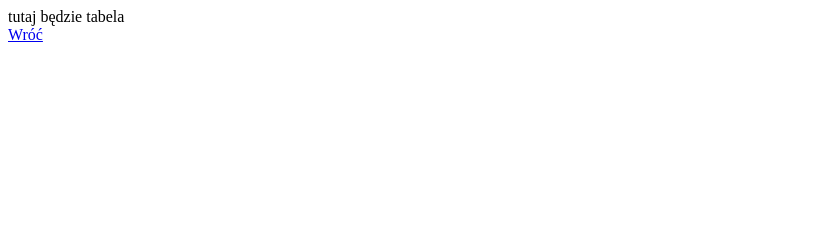
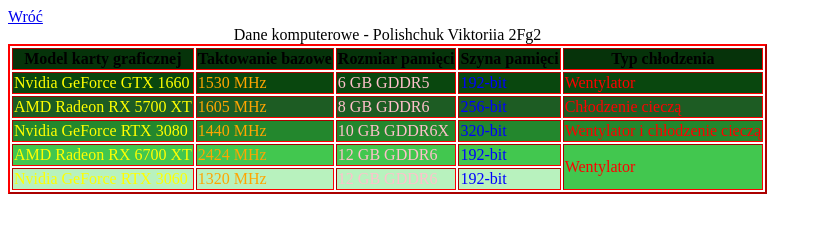
Before and after one commit to vikto-ria/Zadania1-6, a plain HTML site: page tabela_polishchuk.html in a window 1280 px wide. Shown: the whole page, without its empty margins (0-822 px from the left). Drawn offline with Linux system fonts and the light colour scheme.

Commit message:
tabela_polishchuk.html

```diff
--- a/tabela_polishchuk.html
+++ b/tabela_polishchuk.html
@@ -1,11 +1,77 @@
 <!DOCTYPE html>
- <html lang="pl-PL">
-  <head>
-    <meta charset="UTF-8">
-    <title>Tabela</title>
-  </head>
+<html lang="pl-PL">
+<head>
+<meta charset="UTF-8">
+<title>Tabela HTML</title>
+</head>
+ <style>
+        body {
+            color: BLACK;
+        .modelKarty {
+            color: YELLOW
+        }
+        .taktowanie {
+            color: ORANGE
+        }
+        .RAM {
+            color: PINK
+        }
+        .SZYNA {
+            color: BLUE
+        }
+        .chlodzenie {
+            color: RED
+        }
+    </style>
 <body>
-tutaj będzie tabela<br>
 <a href="index.html">Wróć</a>
+<table border=2 style="border-color:rgb(255,0,0);">
+<caption>Dane komputerowe - Polishchuk Viktoriia 2Fg2</caption>
+<thead>
+    <tr style="background-color:rgb(6, 51, 10);">
+      <th>Model karty graficznej</th>
+      <th>Taktowanie bazowe</th>
+      <th>Rozmiar pamięci</th>
+      <th>Szyna pamięci</th>
+      <th>Typ chłodzenia</th>
+    </tr>
+  </thead>
+  <tbody>
+    <tr style="background-color:rgb(9, 71, 14);">
+      <td class="modelKarty">Nvidia GeForce GTX 1660</td>
+      <td class="taktowanie">1530 MHz</td>
+      <td class="RAM">6 GB GDDR5</td>
+      <td class="SZYNA">192-bit</td>
+      <td class="chlodzenie">Wentylator</td>
+    </tr>
+    <tr style="background-color:rgb(29, 92, 35);">
+      <td class="modelKarty">AMD Radeon RX 5700 XT</td>
+      <td class="taktowanie">1605 MHz</td>
+      <td class="RAM">8 GB GDDR6</td>
+      <td class="SZYNA">256-bit</td>
+      <td class="chlodzenie">Chłodzenie cieczą</td>
+    </tr>
+    <tr style="background-color:rgb(35, 135, 45);">
+      <td class="modelKarty">Nvidia GeForce RTX 3080</td>
+      <td class="taktowanie">1440 MHz</td>
+      <td class="RAM">10 GB GDDR6X</td>
+      <td class="SZYNA">320-bit</td>
+      <td class="chlodzenie">Wentylator i chłodzenie cieczą</td>
+    </tr>
+    <tr style="background-color:rgb(66, 199, 79);">
+      <td class="modelKarty">AMD Radeon RX 6700 XT</td>
+      <td class="taktowanie">2424 MHz</td>
+      <td class="RAM">12 GB GDDR6</td>
+      <td class="SZYNA">192-bit</td>
+      <td class="chlodzenie" rowspan="3">Wentylator</td>
+    </tr>
+    <tr style="background-color:rgb(184, 242, 190);">
+      <td class="modelKarty">Nvidia GeForce RTX 3060</td>
+      <td class="taktowanie">1320 MHz</td>
+      <td class="RAM">12 GB GDDR6</td>
+      <td class="SZYNA" rowspan="3">192-bit</td>
+    </tr>
+  </tbody>
+</table>
 </body>
 </html>
```
